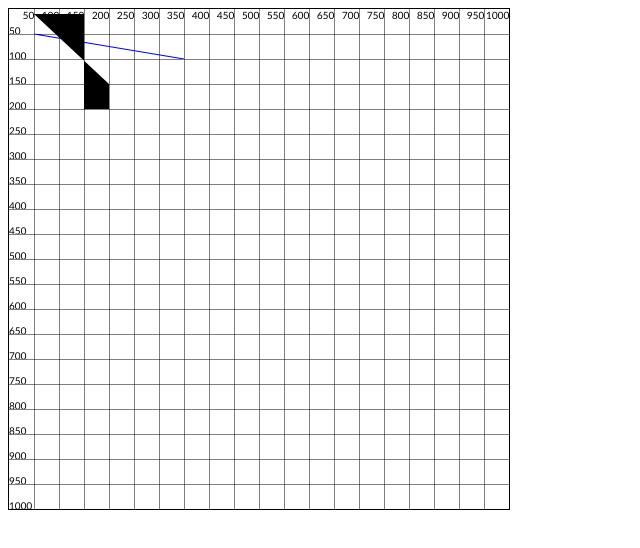
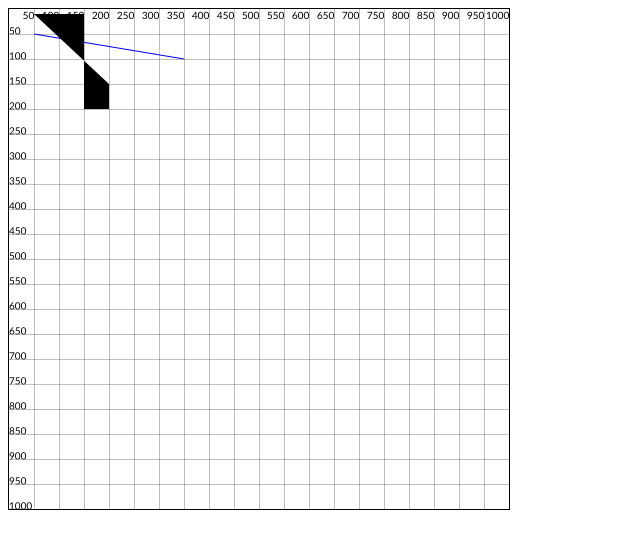
Before and after one commit to revanli/css-tricks, a plain HTML site: page canvas/index.html in a window 1280 px wide. Shown: the whole page, without its empty margins (0-640 px from the left). Drawn offline with Linux system fonts and the light colour scheme.

Commit message:
packaging draw grid

```diff
--- a/canvas/index.html
+++ b/canvas/index.html
@@ -27,13 +27,33 @@
 
     /**
      * 画一个坐标系统
-     * dx: 竖线的间隔，dy: 横线的间隔
+     * stepX: x轴的网格间距，stepY是y轴的网格间距
      */
-    function drawGrid (dx, dy) {
+    function drawGrid (color, stepX, stepY) {
       // 横线和竖线的间距
       ctx.save()
+      ctx.strokeStyle = color;
+      ctx.lineWidth = 0.5;
+
+      for (var i = stepX + 0.5; i < canvas.width; i += stepX) {
+        ctx.beginPath();
+        ctx.moveTo(i, 0);
+        ctx.lineTo(i, canvas.height);
+        ctx.stroke();
+      }
+
+      for (var i = stepY + 0.5; i < canvas.height; i += stepY) {
+        ctx.beginPath();
+        ctx.moveTo(0, i);
+        ctx.lineTo(canvas.width, i);
+        ctx.stroke();
+      }
+
+      ctx.restore()
+    }
+
+    function drawScreen () {
       var dx = 50, dy = 50;
-
       // 初始坐标原点
       var x = 0.5, y = 0.5, w = canvas.width + .5, h = canvas.height + .5;
       var xy = 50;
@@ -42,11 +62,6 @@
       // 画横线
       while (y < h) {
         y += dy
-        ctx.moveTo(x, y);
-        ctx.lineTo(w, y);
-        ctx.storkeStyle = '#000'
-        ctx.stroke();
-
         // 竖坐标的数字
         ctx.font = '20px Calibri';
         ctx.textAlign = 'left';
@@ -58,24 +73,18 @@
       y = 0;
       xy = 50;
       while (x < w) {
-        // ctx.beginPath()
         x += dx
-        ctx.moveTo(x, y);
-        ctx.lineTo(x, h);
-        ctx.storkeStyle = '#000'
-        ctx.stroke();
-
         // 横坐标的数字
         ctx.font = '20px Calibri';
         ctx.textAlign = 'right';
         ctx.fillText(xy, x, 20);
         xy += 50;
-        // ctx.closePath()
       }
-      ctx.restore()
+
+      drawGrid('#00', 50, 50)
     }
 
-    drawGrid()
+    drawScreen()
 
     // 画直线
     function drawLine () {
```
